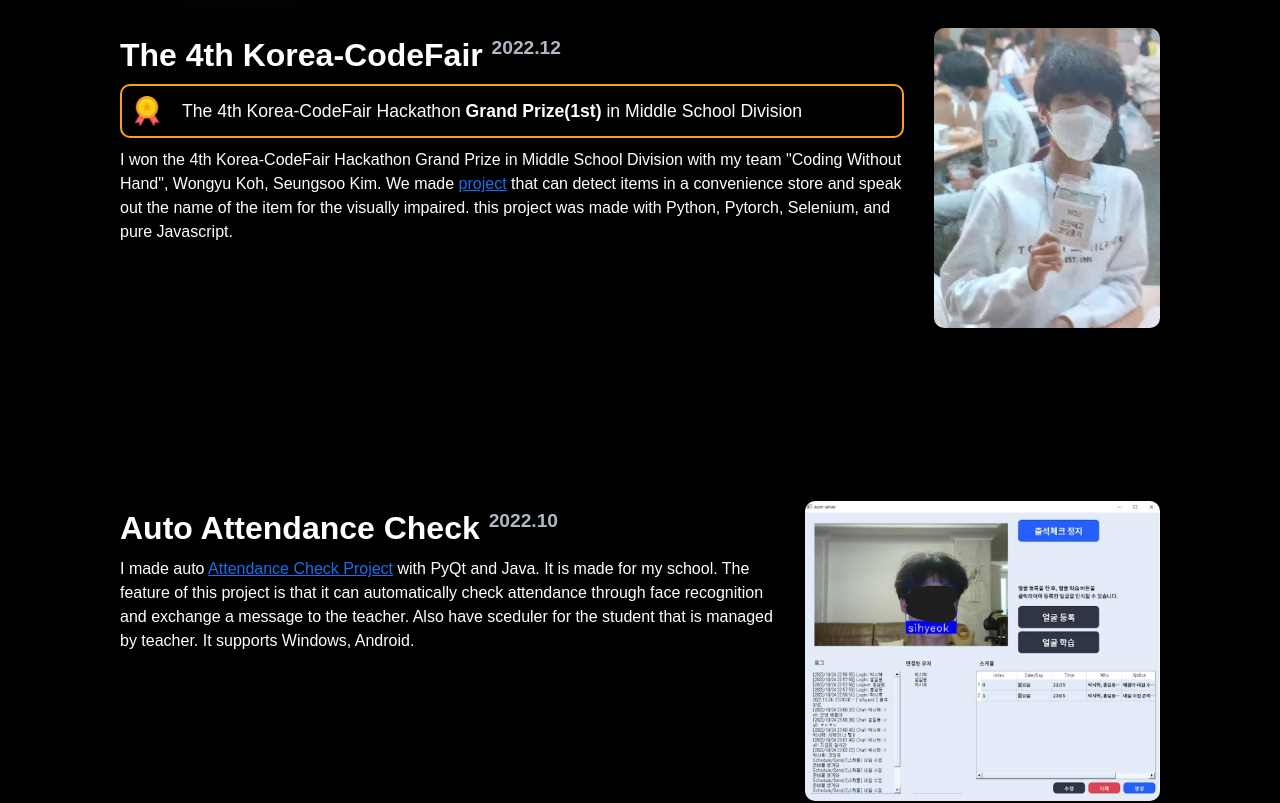
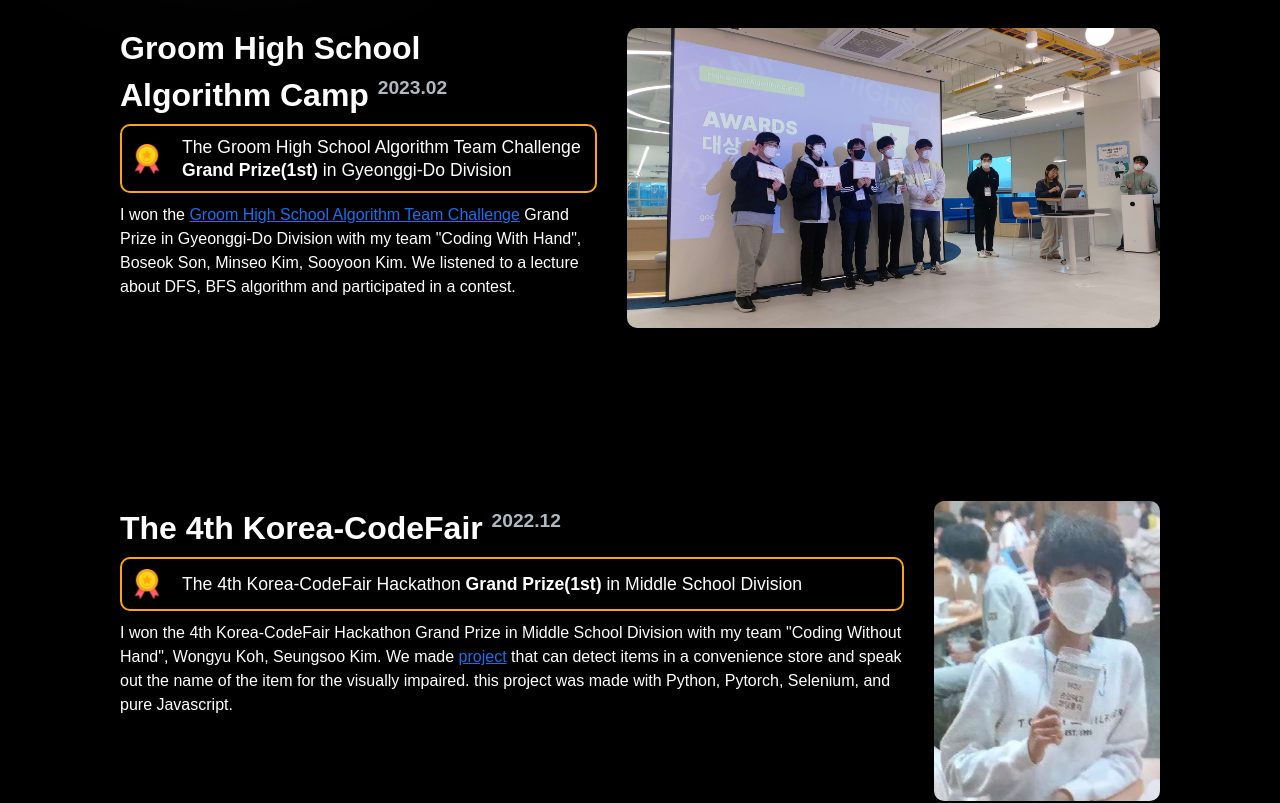
Before and after one commit to sihyeokpark/exon.kr, a React (Create React App) app in the folder app/: page / in a window 1280 px wide. Shown: the part 400-1203 px from the top of the page. Built offline with nearby package versions, Linux system fonts and the light colour scheme; a web font is replaced by a local one.

Commit message:
Update: New Project

```diff
--- a/app/src/App.tsx
+++ b/app/src/App.tsx
@@ -6,6 +6,8 @@ import logo from './images/logo.png'
 import award from './images/medal.png'
 import brace1 from './images/brace1.png'
 import brace2 from './images/brace2.png'
+import goorm from './images/project/goorm.jpg'
+import genetic from './images/project/genetic.gif'
 import codefair from './images/project/codefair.jpg'
 import autoattendence from './images/project/autoattendence.jpg'
 
@@ -14,6 +16,7 @@ function App() {
 
     function moreSectionClick() {
         setMoreSection(true)
+        // window.scrollTo({top: 0, behavior: 'smooth' })
     }
 
     return (
@@ -44,6 +47,24 @@ function App() {
                 <section>
                     <div className='both'>
                         <div className='left'>
+                            <h1>Groom High School<br></br> Algorithm Camp <sup>2023.02</sup></h1>
+                            <div className='award'>
+                                <img src={award} height='30px'></img>
+                                <span>The Groom High School Algorithm Team Challenge <strong>Grand Prize(1st)</strong> in Gyeonggi-Do Division</span>
+                            </div>
+                            <p>
+                                I won the <a href='https://exon001.tistory.com/5'>Groom High School Algorithm Team Challenge</a> Grand Prize in Gyeonggi-Do Division with my team "Coding With Hand", Boseok Son, Minseo Kim, Sooyoon Kim.
+                                We listened to a lecture about DFS, BFS algorithm and participated in a contest.
+                            </p>
+                        </div>
+                        <div className='right'>
+                            <img src={goorm} alt='When I was making this project.' className='autoattendence'></img>
+                        </div>
+                    </div>
+                </section>
+                <section>
+                    <div className='both'>
+                        <div className='left'>
                             <h1>The 4th Korea-CodeFair <sup>2022.12</sup></h1>
                             <div className='award'>
                                 <img src={award} height='30px'></img>
@@ -65,7 +86,7 @@ function App() {
                         <div className='left'>
                             <h1>Auto Attendance Check <sup>2022.10</sup></h1>
                             <p>
-                                I made auto <a href='https://github.com/EXON-Archive-Junior-High/AutoAttendance/settings' target='_blank'>Attendance Check Project</a> with PyQt and Java.
+                                I made <a href='https://github.com/EXON-Archive-Junior-High/AutoAttendance' target='_blank'>Auto Attendance Check Project</a> with PyQt and Java.
                                 It is made for my school.
                                 The feature of this project is that it can automatically check attendance through face recognition and exchange a message to the teacher.
                                 Also have sceduler for the student that is managed by teacher.
@@ -82,27 +103,26 @@ function App() {
                 </section>
                 {!moreSection &&
                     <section className='new'>
-                        <button onClick={moreSectionClick}><span><img src={brace1} height='20px'></img></span>See more project<span><img src={brace2} height='20px'></img></span></button>
+                        <button onClick={moreSectionClick}><span><img src={brace1} height='20px'></img></span>See more projects<span><img src={brace2} height='20px'></img></span></button>
                     </section>
                 }
                 {moreSection &&
                     <section>
                         <div className='both'>
                             <div className='left'>
-                                <h1>Auto Attendance Check <sup>2022.10</sup></h1>
+                                <h1>Genetic Algorithm <sup>2022.07</sup></h1>
                                 <p>
-                                    I made auto <a href='https://github.com/EXON-Archive-Junior-High/AutoAttendance/settings' target='_blank'>Attendance Check Project</a> with PyQt and Java.
-                                    It is made for my school.
-                                    The feature of this project is that it can automatically check attendance through face recognition and exchange a message to the teacher.
-                                    Also have sceduler for the student that is managed by teacher.
-                                    It supports Windows, Android.
+                                    I implemented <a href='https://github.com/EXON-Archive-Junior-High/GeneticAlgorithm' target='_blank'>Genetic Algorithm</a> with Pure Javascript.
+                                    It is for my school performance evaluation.
+                                    Watched <a href='https://www.youtube.com/watch?v=Yr_nRnqeDp0' target='_blank'>this video</a> and I wanted to really learn it.
+                                    So I knew that it is used in Machine Learning, it was departure point for Machine Learning to me.
                                 </p>
                                 <p>
 
                                 </p>
                             </div>
                             <div className='right'>
-                                <img src={autoattendence} alt='When I was making this project.' className='autoattendence'></img>
+                                <img src={genetic} alt='When I was making this project.' className='autoattendence'></img>
                             </div>
                         </div>
                     </section>
--- a/app/src/css/App.css
+++ b/app/src/css/App.css
@@ -154,7 +154,7 @@ p.intro {
     gap: 20px;
     font-size: 1.1rem;
     margin-bottom: 10px;
-    line-height: 1.2rem;
+    line-height: 1.4rem;
 }
 
 .both {
--- a/app/src/types/images.d.ts
+++ b/app/src/types/images.d.ts
@@ -1,4 +1,5 @@
 declare module '*.png';
 declare module '*.jpg';
 declare module '*.jpeg';
-declare module '*.svg'
+declare module '*.svg';
+declare module '*.gif';
```
Also changed, not shown: app/src/images/project/goorm.jpg (added), 1 other file (tests, documents, lock files or other folders).
